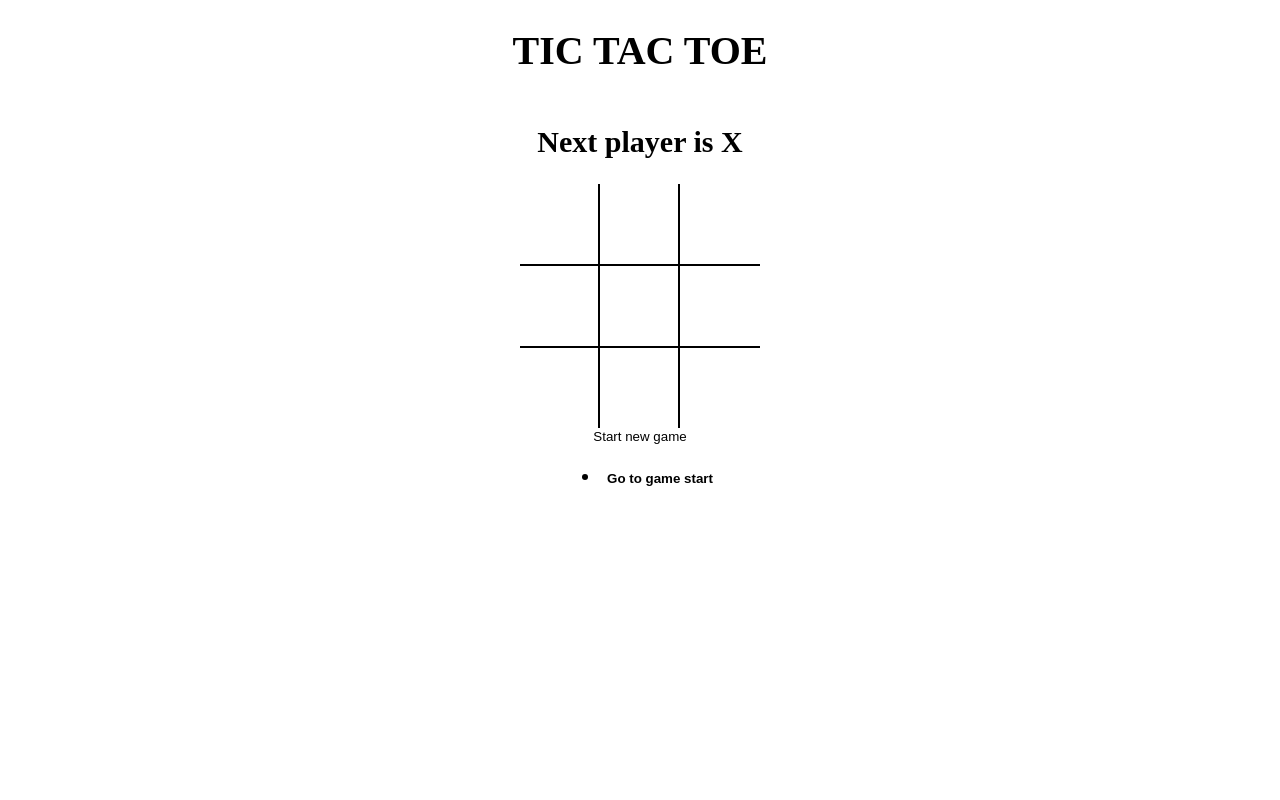
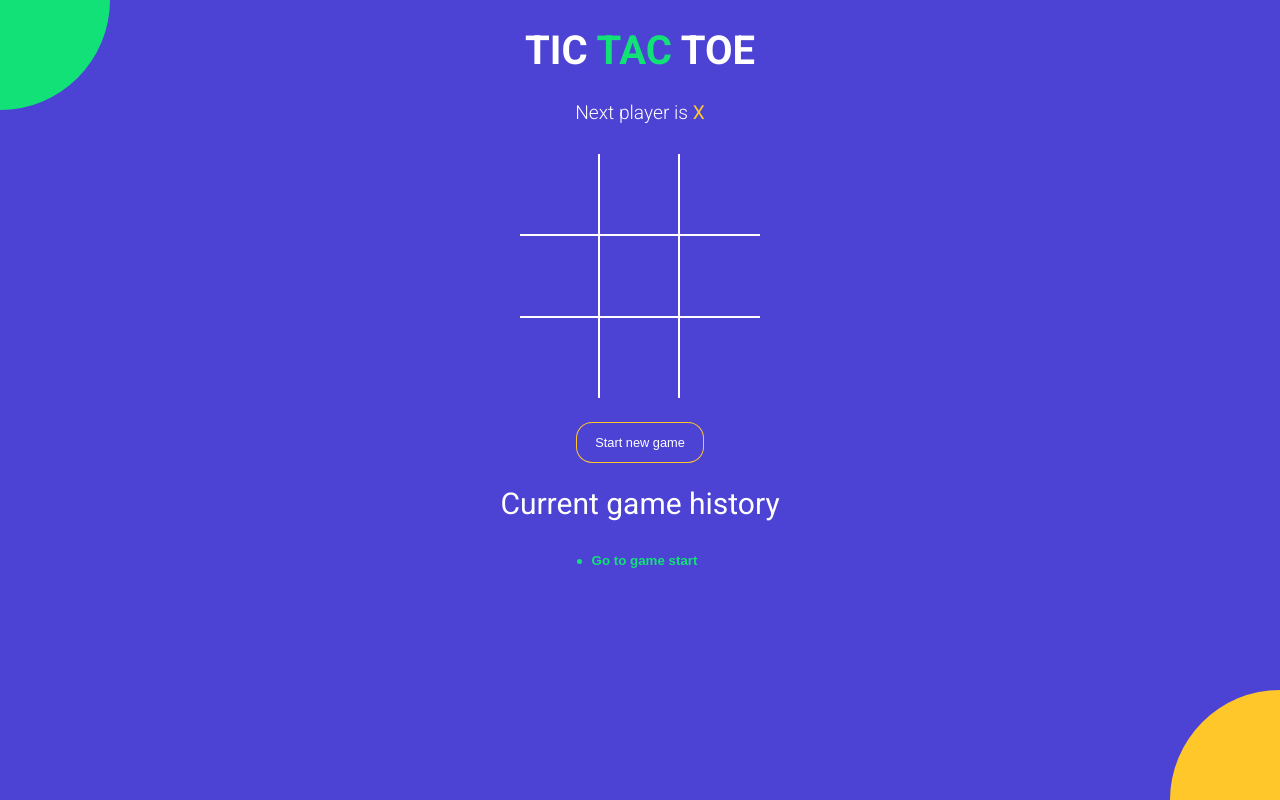
Before and after one commit to manosrija-nasrin/tic-tac-toe, a React (Vite) app: page / in a window 1280 px wide. Built offline with nearby package versions, Linux system fonts and the light colour scheme.

Commit message:
styled the entire app

```diff
--- a/index.html
+++ b/index.html
@@ -1,7 +1,14 @@
 <!DOCTYPE html>
 <html>
   <head>
-    <title>React Vite Micro App</title>
+    <meta charset="UTF-8" />
+    <meta name="viewport" content="width=device-width, initial-scale=1.0" />
+    <meta http-equiv="X-UA-Compatible" content="ie=edge" />
+    <link
+      href="https://fonts.googleapis.com/css?family=Roboto:300,400,700&display=swap"
+      rel="stylesheet"
+    />
+    <title>TIC TAC TOE</title>
   </head>
   <body>
     <div id="root"></div>
--- a/src/App.jsx
+++ b/src/App.jsx
@@ -49,17 +49,31 @@
 
   return (
     <div className="app">
-      <h1>TIC TAC TOE</h1>
+      <h1>
+        TIC <span className="text-green">TAC</span> TOE
+      </h1>
       <StatusMessage winner={winner} current={current} />
       <Board
         board={current.board}
         handleSquareClick={handleSquareClick}
         winningSquares={winningSquares}
       />
-      <button type="button" onClick={onNewGame}>
+      <button
+        type="button"
+        onClick={onNewGame}
+        className={`btn-reset ${winner ? 'active' : ''}`}
+      >
         Start new game
       </button>
+      <h2
+        style={{
+          fontWeight: 'normal',
+        }}
+      >
+        Current game history
+      </h2>
       <History history={history} moveTo={moveTo} currentMove={currentMove} />
+      <div className="bg-balls" />
     </div>
   );
 };
--- a/src/components/History.jsx
+++ b/src/components/History.jsx
@@ -2,14 +2,13 @@
 
 const History = ({ history, moveTo, currentMove }) => {
   return (
-    <ul>
+    <div className="history-wrapper">
+      <ul className="history">
         {history.map((_, move) => {
           return (
             <li key={move}>
               <button
-              style={{
-                fontWeight: move === currentMove ? 'bold' : 'normal',
-              }}
+                className={`btn-move ${move === currentMove ? 'active' : ''}`}
                 type="button"
                 onClick={() => {
                   moveTo(move);
@@ -21,6 +20,7 @@
           );
         })}
       </ul>
+    </div>
   );
 };
 
--- a/src/components/Square.jsx
+++ b/src/components/Square.jsx
@@ -4,11 +4,10 @@
   return (
     <button
       type="button"
-      className="square"
       onClick={onClick}
-      style={{
-        fontWeight: isWinningSquare ? 'bold' : 'normal',
-      }}
+      className={`square ${isWinningSquare ? 'winning' : ''} ${
+        value === 'X' ? 'text-green' : 'text-orange'
+      }`}
     >
       {value}
     </button>
--- a/src/components/StatusMessage.jsx
+++ b/src/components/StatusMessage.jsx
@@ -4,13 +4,32 @@
   const noMovesLeft = current.board.every(el => el !== null);
 
   return (
-    <h2>
-      {winner && `Winner is ${winner}`}
-      {!winner &&
-        !noMovesLeft &&
-        `Next player is ${current.isXNext ? 'X' : 'O'}`}
-      {!winner && noMovesLeft && 'X and O tied'}
-    </h2>
+    <div className="status-message">
+      {winner && (
+        <>
+          Winner is{' '}
+          <span className={winner === 'X' ? 'text-green' : 'text-orange'}>
+            {winner}
+          </span>
+        </>
+      )}
+      {!winner && !noMovesLeft && (
+        <>
+          Next player is{' '}
+          <span
+            className={current.isXNext === 'X' ? 'text-green' : 'text-orange'}
+          >
+            {current.isXNext ? 'X' : 'O'}
+          </span>
+        </>
+      )}
+      {!winner && noMovesLeft && (
+        <>
+          <span className="text-green">X</span> and{' '}
+          <span className="text-orange">O</span> tied
+        </>
+      )}
+    </div>
   );
 };
 
--- a/src/styles/root.scss
+++ b/src/styles/root.scss
@@ -1,4 +1,11 @@
+$green: #12e177;
+$orange: #ffc72a;
+$blue: #4c43d4;
+
 body {
+  font-family: 'Roboto', sans-serif;
+  background-color: $blue;
+  color: #fff;
   padding: 0;
   margin: 0;
 }
@@ -19,18 +26,83 @@
   align-items: center;
 }
 
+.text-green {
+  color: $green;
+}
+
+.text-orange {
+  color: $orange;
+}
+
+.history-wrapper {
+  width: 300px;
+  text-align: center;
+  margin-bottom: 20px;
+  .history {
+    display: inline-block;
+    padding: 0;
+    margin: 0;
+    li {
+      list-style: none;
+      text-align: left;
+      &:before {
+        content: '';
+        border-radius: 50%;
+        display: inline-block;
+        height: 5px;
+        width: 5px;
+        background-color: $green;
+        margin-right: 4px;
+        margin-bottom: 1px;
+      }
+
+      .btn-move {
+        color: #fff;
+        &.active {
+          font-weight: bold;
+          color: $green;
+        }
+      }
+    }
+  }
+}
+
+.status-message {
+  margin-bottom: 30px;
+  font-size: 1.2rem;
+  font-weight: lighter;
+  span {
+    font-weight: normal;
+  }
+}
+
+.btn-reset {
+  font-size: 0.8rem;
+  color: #fff;
+  border-radius: 15px;
+  padding: 12px 18px;
+  margin-top: 25px;
+  transition: all 0.2s;
+  background-color: $blue;
+  box-shadow: 0px 0px 0px 1px $orange;
+  &.active {
+    background-color: $orange;
+    box-shadow: none;
+  }
+}
+
 .board {
   .board-row {
     display: flex;
     flex-direction: row;
-    border-bottom: 2px solid #000;
+    border-bottom: 2px solid #fff;
     &:last-child {
       border-bottom: none;
     }
     .square {
       width: 80px;
       height: 80px;
-      border-right: 2px solid #000;
+      border-right: 2px solid #fff;
       font-size: 2.5rem;
       padding: 0;
       overflow: hidden;
@@ -38,6 +110,63 @@
       &:last-child {
         border-right: none;
       }
+      &.winning {
+        animation: scaleText 1.4s infinite;
+        @keyframes scaleText {
+          0% {
+            transform: 2.5rem;
+          }
+          50% {
+            font-size: 3.5rem;
+          }
+          100% {
+            font-size: 2.5rem;
+          }
+        }
+      }
     }
   }
 }
+
+.bg-balls {
+  position: fixed;
+  top: 0;
+  left: 0;
+  right: 0;
+  bottom: 0;
+  min-width: 100%;
+  z-index: -1;
+
+  &:before,
+  &:after {
+    content: '';
+    position: absolute;
+    width: 150px;
+    height: 150px;
+    border-radius: 50%;
+  }
+
+  &:before {
+    background-color: $orange;
+    right: -75px;
+    bottom: -75px;
+    @media screen and (min-width: 476px) {
+      width: 220px;
+      height: 220px;
+      right: -110px;
+      bottom: -110px;
+    }
+  }
+
+  &:after {
+    background-color: $green;
+    top: -75px;
+    left: -75px;
+    @media screen and (min-width: 476px) {
+      width: 220px;
+      height: 220px;
+      top: -110px;
+      left: -110px;
+    }
+  }
+}
```
Lines whose indentation alone changed are shown as unchanged.
